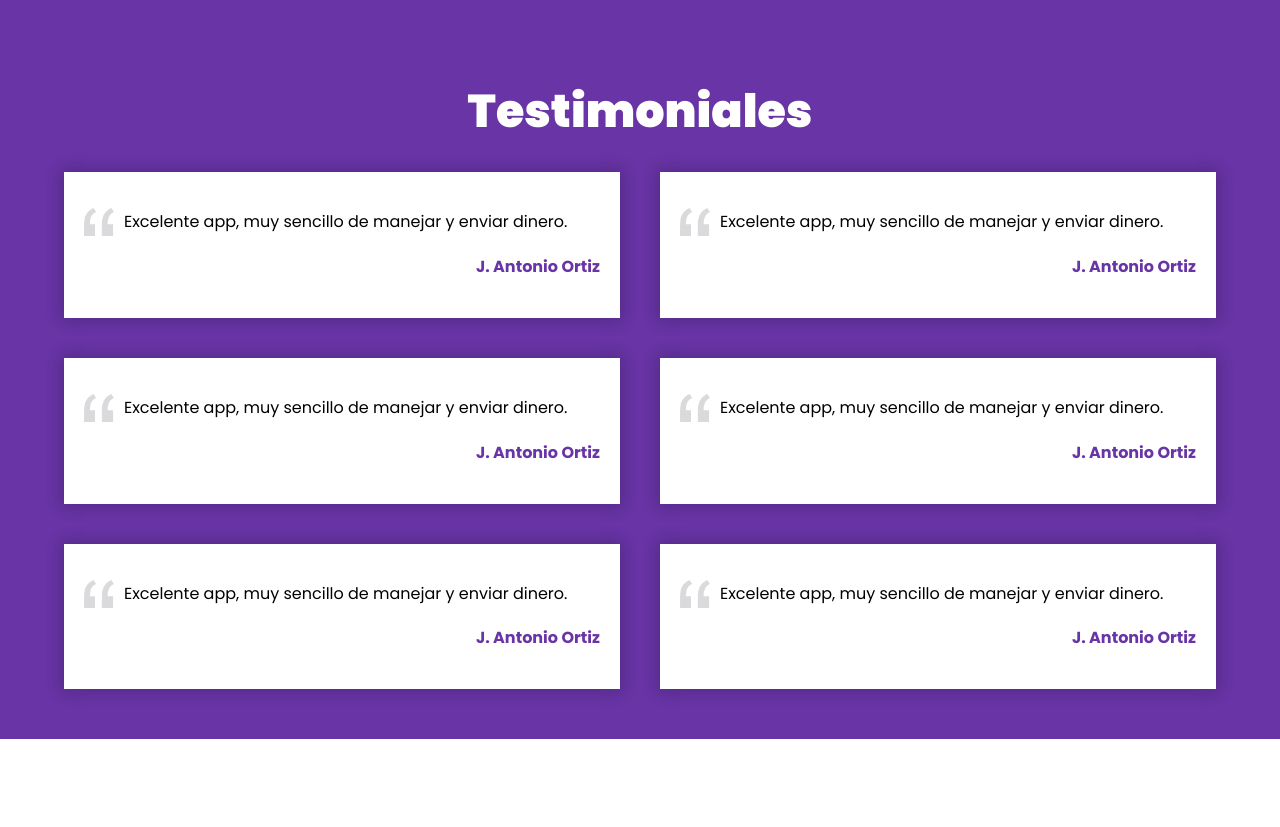
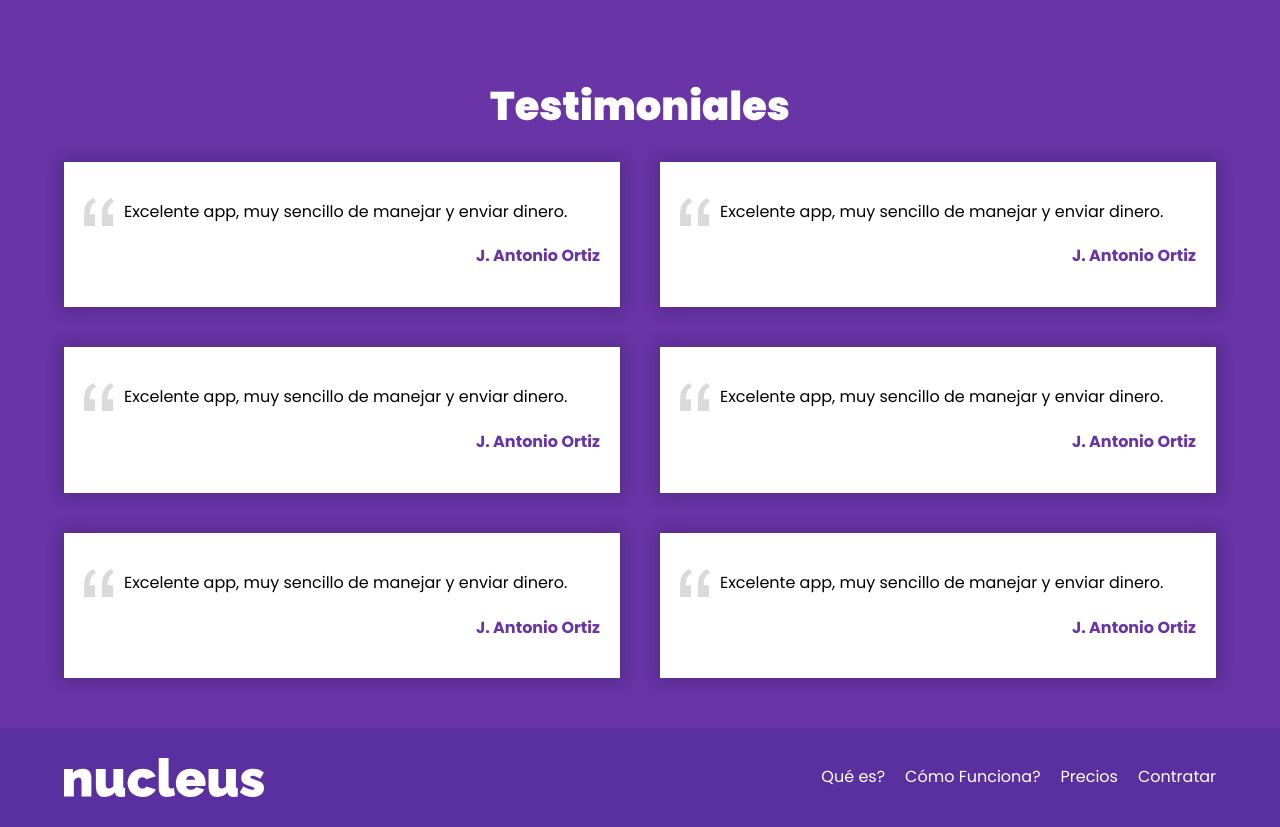
Before and after one commit to Antonioog/nucleus, a plain HTML site: page index.html in a window 1280 px wide. Shown: the part 4044-4871 px from the top of the page. Before the commit the page ends 4783 px from the top, so only its background shows below. Drawn offline with Linux system fonts and the light colour scheme.

Commit message:
Proyecto terminado

```diff
--- a/css/styles.css
+++ b/css/styles.css
@@ -160,6 +160,10 @@ img {
   }
 }
 
+.navegacion__link--blanco {
+  color: var(--blanco);
+}
+
 .nucleus {
   margin-top: 3rem;
 }
@@ -180,8 +184,6 @@ img {
     column-gap: 5rem;
     align-items: center;
   }
-}
-.listado {
 }
 .listado__elemento {
   box-shadow: 0px 0px 15px 3px rgb(0 0 0 / 0.2);
@@ -292,6 +294,7 @@ img {
 .testimoniales__heading {
   color: var(--blanco);
   text-align: center;
+  font-size: 4rem;
 }
 .testimoniales {
   background-color: var(--primario);
@@ -337,3 +340,25 @@ img {
   font-weight: 700;
   text-align: right;
 }
+.footer {
+  background-color: #5a30a0;
+  padding: 3rem 0;
+}
+.footer__logo {
+  width: 20rem;
+  margin: 0 auto 4rem auto;
+}
+
+@media (min-width: 768px) {
+  .footer__grid {
+    display: flex;
+    justify-content: space-between;
+    align-items: center;
+  }
+}
+
+@media (min-width: 768px) {
+  .footer__logo {
+    margin: 0;
+  }
+}
--- a/index.html
+++ b/index.html
@@ -201,5 +201,28 @@
         </div>
       </div>
     </section>
+    <footer class="footer">
+      <div class="footer__contenedor">
+        <div class="footer__grid">
+          <div class="footer__logo">
+            <img src="img/logo-blanco.svg" alt="logo blanco nucleus" />
+          </div>
+          <div class="navegacion">
+            <a class="navegacion__link navegacion__link--blanco" href="#"
+              >Qué es?</a
+            >
+            <a class="navegacion__link navegacion__link--blanco" href="#"
+              >Cómo Funciona?</a
+            >
+            <a class="navegacion__link navegacion__link--blanco" href="#"
+              >Precios</a
+            >
+            <a class="navegacion__link navegacion__link--blanco" href="#"
+              >Contratar</a
+            >
+          </div>
+        </div>
+      </div>
+    </footer>
   </body>
 </html>
```
